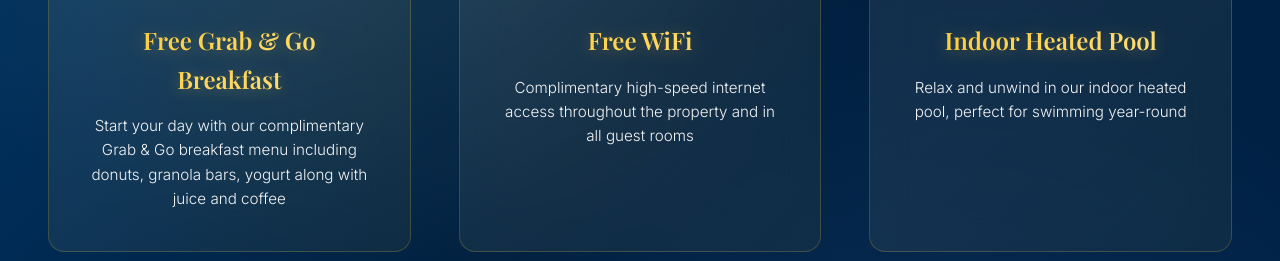
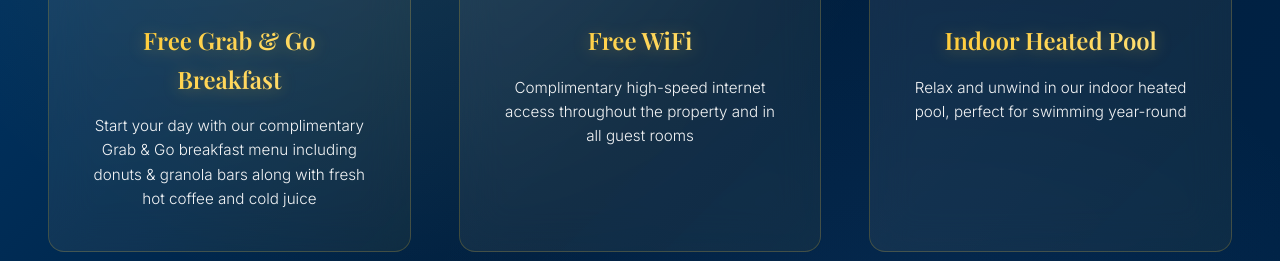
Before and after one commit to cherianmpaul/daysinnnasa.com, a plain HTML site: page index.html in a window 1280 px wide. Shown: the part 5453-5714 px from the top of the page. Drawn offline with nearby package versions, Linux system fonts and the light colour scheme.

Commit message:
Update index.html
Modified breakfast menu; removed yogurt

```diff
--- a/index.html
+++ b/index.html
@@ -1943,7 +1943,7 @@
                         </svg>
                     </div>
                     <h3>Free Grab & Go Breakfast</h3>
-                    <p>Start your day with our complimentary Grab & Go breakfast menu including donuts, granola bars, yogurt along with juice and coffee</p>
+                    <p>Start your day with our complimentary Grab & Go breakfast menu including donuts & granola bars along with fresh hot coffee and cold juice</p>
                 </div>
                 <div class="amenity-card">
                     <div class="amenity-icon">
```
